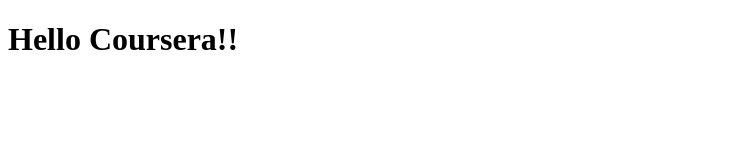
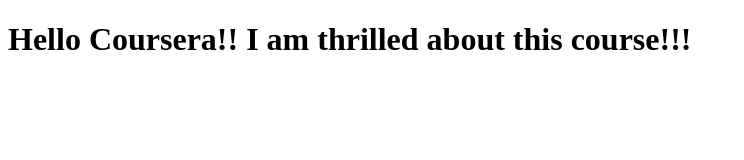
Before and after one commit to khhwang838/spw-w-angularJS, a plain HTML site: page index.html in a window 1280 px wide. Shown: the whole page, without its empty margins (0-744 px from the left). Drawn offline with Linux system fonts and the light colour scheme.

Commit message:
Second commit.

```diff
--- a/index.html
+++ b/index.html
@@ -5,6 +5,6 @@
     <title>Hello Coursera</title>
   </head>
   <body>
-    <h1>Hello Coursera!!</h1>
+    <h1>Hello Coursera!! I am thrilled about this course!!!</h1>
   </body>
 </html>
```
